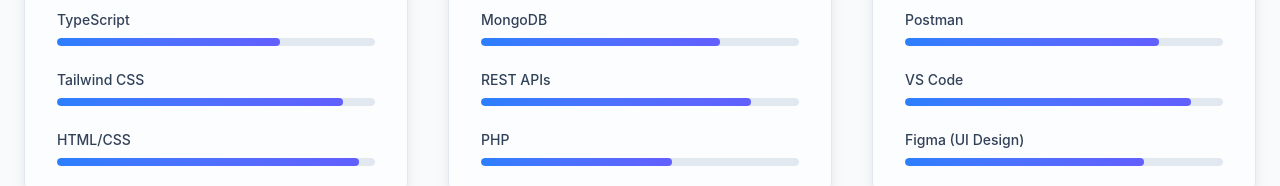
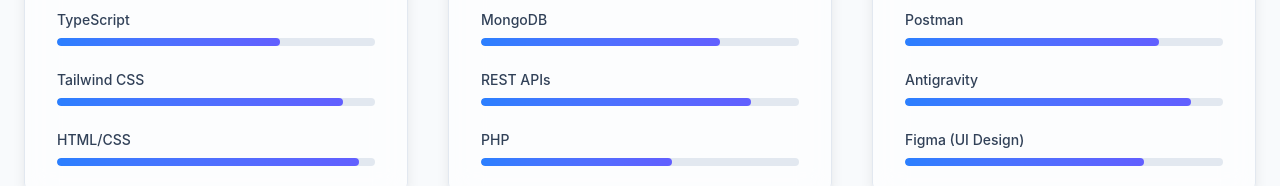
Before and after one commit to ash05741/portfolio-frontend, a React (Vite) app: page /skills in a window 1280 px wide. Shown: the part 464-650 px from the top of the page. Built offline with nearby package versions, Linux system fonts and the light colour scheme.

Commit message:
Updated Projects Section

```diff
--- a/src/Components/Projects.jsx
+++ b/src/Components/Projects.jsx
@@ -17,7 +17,7 @@
       github: "https://github.com/ash05741/Finora",
       live: "#",
     },
-     {
+    {
       title: "AI CLI Developer Assistant",
       description:
         "A decoupled, full-stack Command Line Interface (CLI) tool designed to eliminate context-switching. It allows developers to save and fetch reusable code snippets from a cloud database and features an integrated Google Gemini AI agent for real-time coding assistance directly within the terminal.",
@@ -26,7 +26,7 @@
       github: "https://github.com/ash05741/cli-assistant",
       live: "#",
     },
-      {
+    {
       title: "Weather Forecast App",
       description:
         "A responsive web application that fetches real-time weather data and 5-day forecasts. Engineered to handle asynchronous API requests, complex JSON data mapping, and dynamic data visualization within a modern, minimalist UI.",
@@ -35,6 +35,14 @@
       github: "https://github.com/ash05741/Weather_APP",
       live: "#",
     },
+    {
+      title: "DevSync",
+      description: "A production-ready, multi-tenant SaaS project management platform. Features a custom-built, real-time Kanban board for task tracking, secure isolated workspaces, and a responsive glassmorphic UI driven by Tailwind v4.",
+      tech: ["React", "Node.js", "TypeScript", "Express", "MongoDB", "Tailwind CSS"],
+      image: devsyncImage, // Make sure to import your image variable at the top of your file
+      github: "https://github.com/ash05741/DevSync",
+      live: "https://your-vercel-domain.vercel.app", // Replace with your actual live Vercel link
+    }
   ];
 
   return (
@@ -63,9 +71,8 @@
                 whileInView={{ opacity: 1, y: 0 }}
                 viewport={{ once: true, margin: "-100px" }}
                 transition={{ duration: 0.7, type: "spring", stiffness: 40 }}
-                className={`grid md:grid-cols-2 gap-12 items-center ${
-                  isReverse ? "md:[&>*:first-child]:order-2" : ""
-                }`}
+                className={`grid md:grid-cols-2 gap-12 items-center ${isReverse ? "md:[&>*:first-child]:order-2" : ""
+                  }`}
               >
                 {/* IMAGE CARD */}
                 {/* UPGRADE 3: Added targeted hover lift and glow to the image */}
--- a/src/Components/Skills.jsx
+++ b/src/Components/Skills.jsx
@@ -22,7 +22,7 @@
     { name: "Git & GitHub", level: 85 },
     { name: "Firebase", level: 75 },
     { name: "Postman", level: 80 },
-    { name: "VS Code", level: 90 },
+    { name: "Antigravity", level: 90 },
     { name: "Figma (UI Design)", level: 75 },
   ];
 
```
